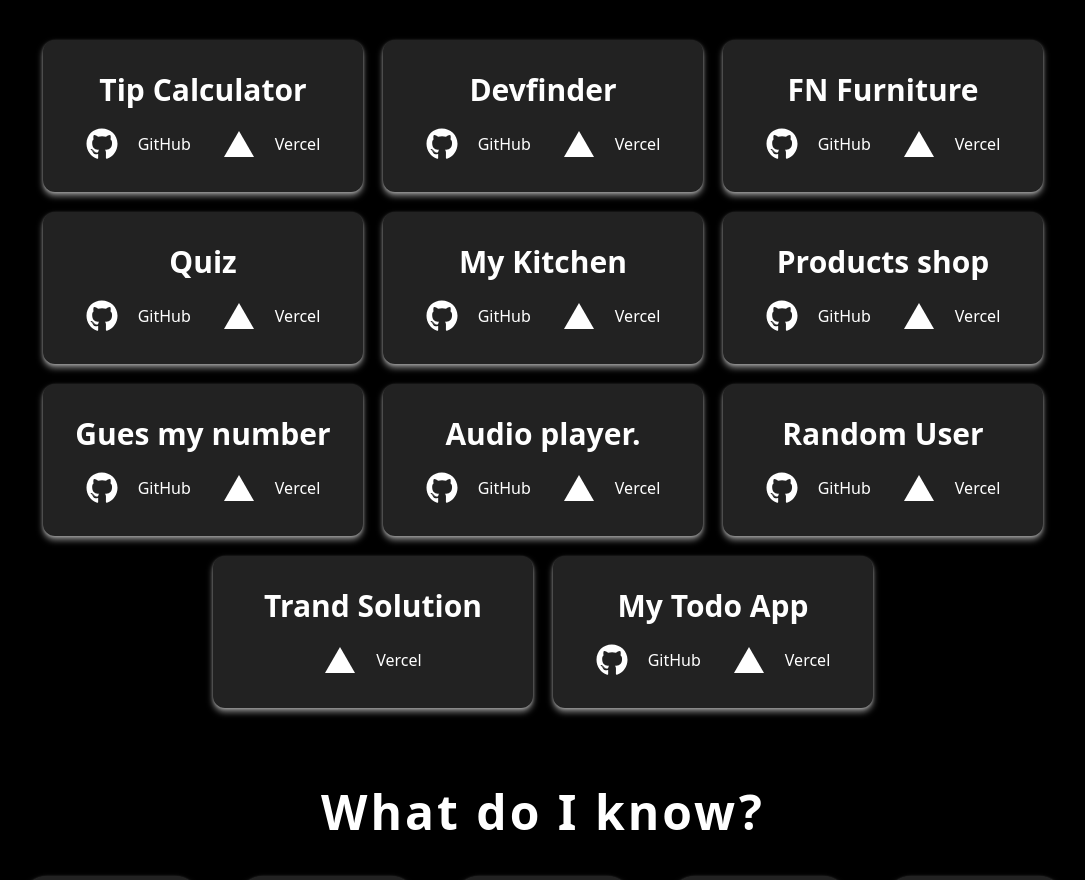
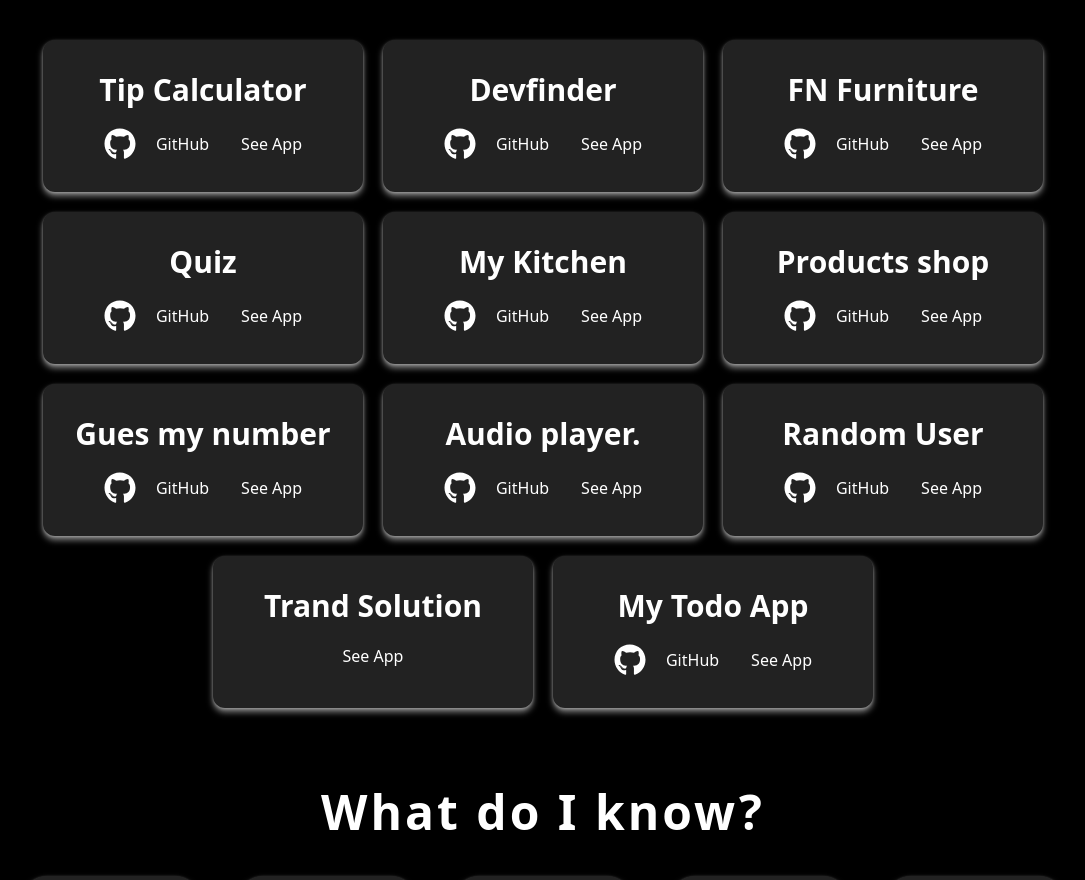
Before and after one commit to Farhodnazarov/portfolio, a React (Vite) app: page / in a window 1280 px wide. Shown: the part 1340-2220 px from the top of the page, without its empty margins (97-1182 px from the left). Built offline with nearby package versions, Linux system fonts and the light colour scheme.

Commit message:
changes in projects file

```diff
--- a/src/components/Projects.jsx
+++ b/src/components/Projects.jsx
@@ -26,8 +26,7 @@ function Projects() {
               className="flex items-center gap-5 hover:text-[#0079FF] hover:underline transition-colors"
               target="_blank"
             >
-              <IoLogoVercel className="w-8 h-8" />
-              <span className="">Vercel</span>
+              See App
             </a>
           </div>
         </li>
@@ -49,8 +48,7 @@ function Projects() {
               className="flex items-center gap-5 hover:text-[#0079FF] hover:underline transition-colors"
               target="_blank"
             >
-              <IoLogoVercel className="w-8 h-8" />
-              <span className="">Vercel</span>
+              See App
             </a>
           </div>
         </li>
@@ -72,8 +70,7 @@ function Projects() {
               className="flex items-center gap-5 hover:text-[#0079FF] hover:underline transition-colors"
               target="_blank"
             >
-              <IoLogoVercel className="w-8 h-8" />
-              <span className="">Vercel</span>
+              See App
             </a>
           </div>
         </li>
@@ -93,8 +90,7 @@ function Projects() {
               className="flex items-center gap-5 hover:text-[#0079FF] hover:underline transition-colors"
               target="_blank"
             >
-              <IoLogoVercel className="w-8 h-8" />
-              <span className="">Vercel</span>
+              See App
             </a>
           </div>
         </li>
@@ -116,8 +112,7 @@ function Projects() {
               className="flex items-center gap-5 hover:text-[#0079FF] hover:underline transition-colors"
               target="_blank"
             >
-              <IoLogoVercel className="w-8 h-8" />
-              <span className="">Vercel</span>
+              See App
             </a>
           </div>
         </li>
@@ -139,8 +134,7 @@ function Projects() {
               className="flex items-center gap-5 hover:text-[#0079FF] hover:underline transition-colors"
               target="_blank"
             >
-              <IoLogoVercel className="w-8 h-8" />
-              <span className="">Vercel</span>
+              See App
             </a>
           </div>
         </li>
@@ -162,8 +156,7 @@ function Projects() {
               className="flex items-center gap-5 hover:text-[#0079FF] hover:underline transition-colors"
               target="_blank"
             >
-              <IoLogoVercel className="w-8 h-8" />
-              <span className="">Vercel</span>
+              See App
             </a>
           </div>
         </li>
@@ -185,8 +178,7 @@ function Projects() {
               className="flex items-center gap-5 hover:text-[#0079FF] hover:underline transition-colors"
               target="_blank"
             >
-              <IoLogoVercel className="w-8 h-8" />
-              <span className="">Vercel</span>
+              See App
             </a>
           </div>
         </li>
@@ -208,8 +200,7 @@ function Projects() {
               className="flex items-center gap-5 hover:text-[#0079FF] hover:underline transition-colors"
               target="_blank"
             >
-              <IoLogoVercel className="w-8 h-8" />
-              <span className="">Vercel</span>
+              See App
             </a>
           </div>
         </li>
@@ -223,8 +214,7 @@ function Projects() {
               className="flex items-center gap-5 hover:text-[#0079FF] hover:underline transition-colors"
               target="_blank"
             >
-              <IoLogoVercel className="w-8 h-8" />
-              <span className="">Vercel</span>
+              See App
             </a>
           </div>
         </li>
@@ -246,8 +236,7 @@ function Projects() {
               className="flex items-center gap-5 hover:text-[#0079FF] hover:underline transition-colors"
               target="_blank"
             >
-              <IoLogoVercel className="w-8 h-8" />
-              <span className="">Vercel</span>
+              See App
             </a>
           </div>
         </li>
```
